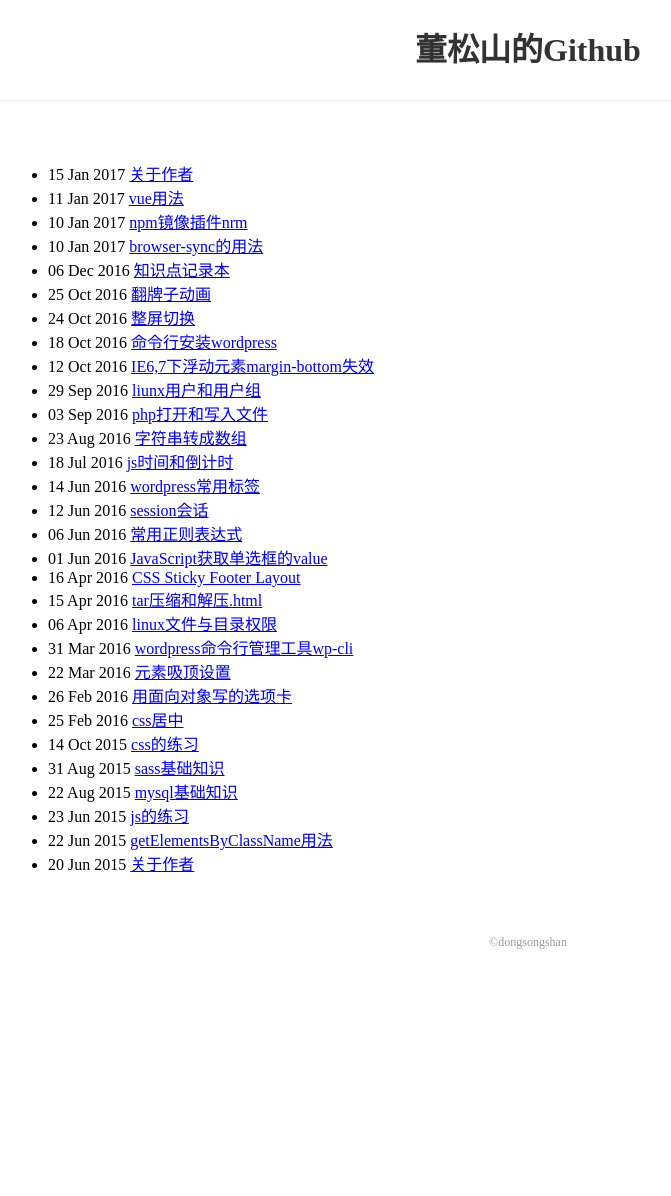
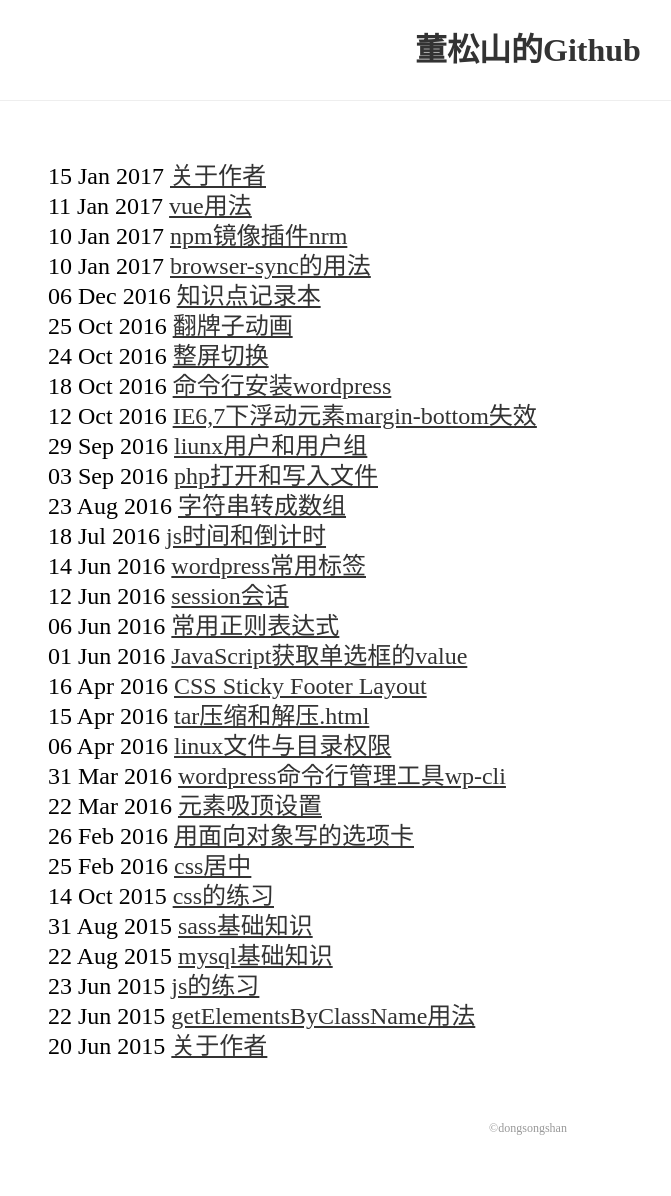
Before and after one commit to dongsongshan/dongsongshan.github.io, a Jekyll site: the page built from index.html, in a window 1280 px wide. Shown: the whole page, without its empty margins (112-783 px from the left). Built offline with Jekyll 4.4.1, drawn with Linux system fonts in a browser that asks for light colours; before the commit the page ends 1010 px from its top, so only the background shows below that.

Commit message:
Update style.css

```diff
--- a/css/style.css
+++ b/css/style.css
@@ -22,3 +22,9 @@ pre,code{background: #2f2f2f;color:#bcbcbc;
    border: 1px solid #ccc;
    border: 1px solid rgba(0,0,0,0.15);
    border-radius: 4px;
+}
+ul{list-style:none;}
+ul li{height:30px; line-height:30px; font-size:24px;}
+ul li a{color:#333;}
+ul li a:hover{color:#000;}
+ul li a:visited{color:#f88;}
```
